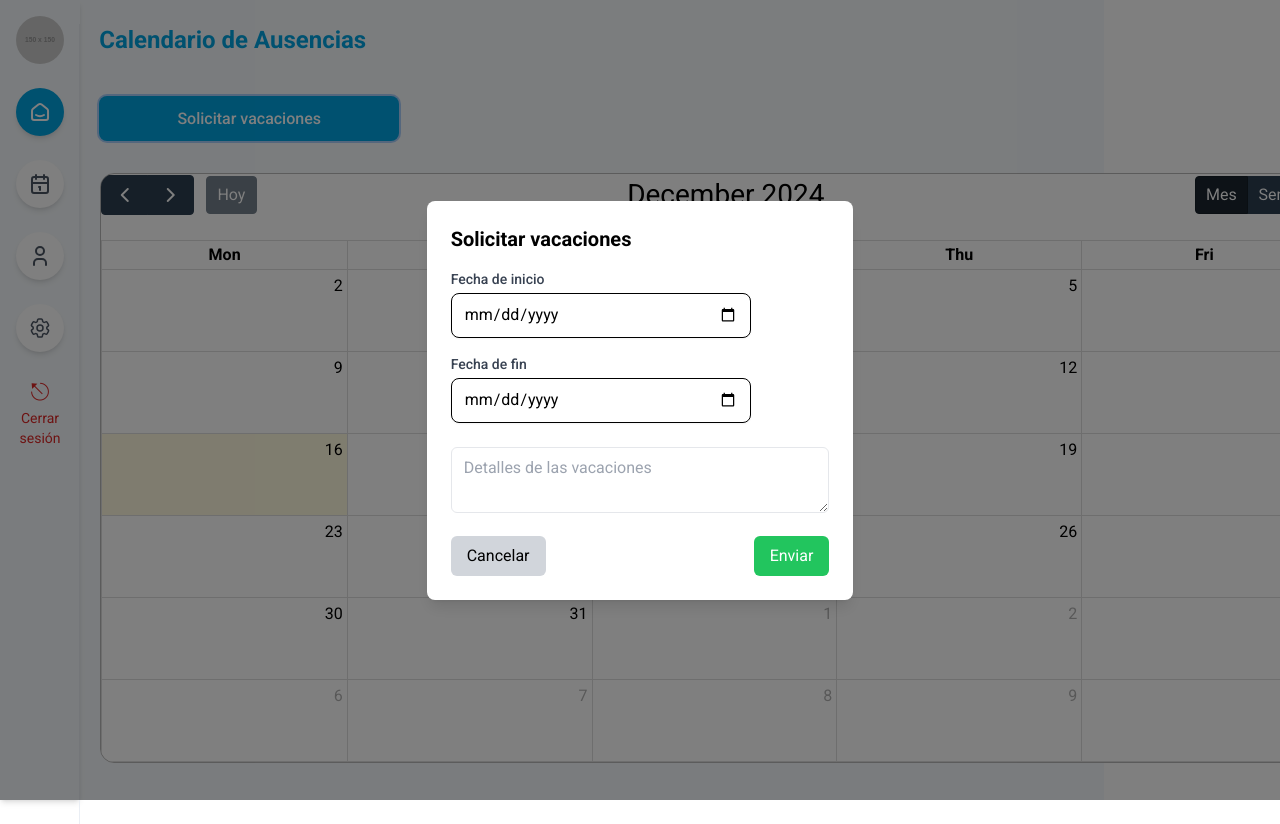
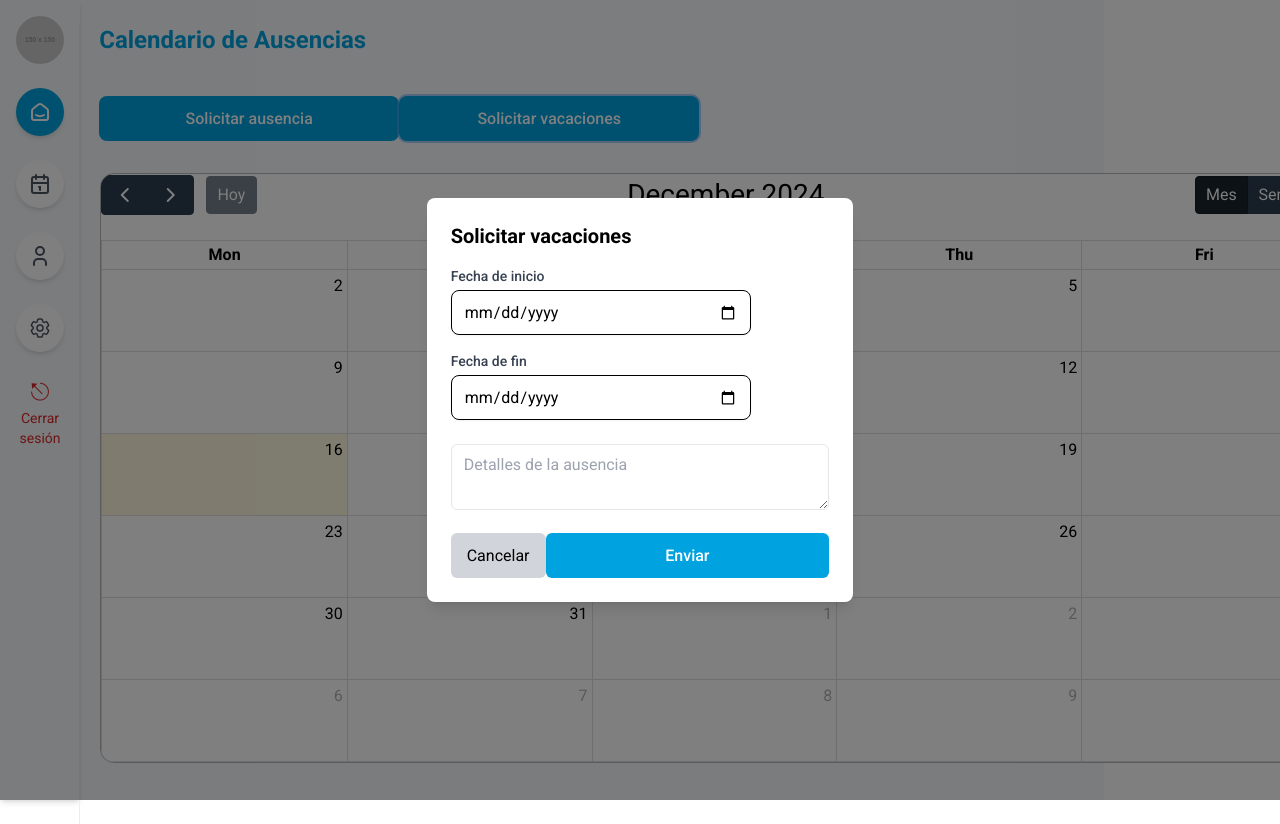
Before and after one commit to LorelizDev/AssecoSync_client, a React (Vite) app: page /calendar in a window 1280 px wide. Both pictures are taken after a click on the button "Solicitar vacaciones". Shown: the top 824 px of the page. Built offline with nearby package versions, Linux system fonts and the light colour scheme; a web font is replaced by a local one.

Commit message:
feat(calendar): implement absence request functionality and refactor modal into components

```diff
--- /dev/null
+++ b/src/components/ModalForm.jsx
@@ -0,0 +1,92 @@
+import React from 'react';
+import Input from './Input';
+import Button from './Button';
+
+const ModalForm = ({
+  isOpen,
+  onClose,
+  onSubmit,
+  title,
+  formData,
+  handleInputChange,
+  leaveRequestTypes,
+  excludeVacation = false, // Excluir vacaciones si es necesario
+}) => {
+  if (!isOpen) return null;
+
+  return (
+    <div className="fixed inset-0 bg-black bg-opacity-50 flex justify-center items-center z-50">
+      <div className="bg-white p-6 rounded-lg shadow-lg w-11/12 md:w-1/3">
+        <h2 className="text-xl font-bold mb-4">{title}</h2>
+        <form onSubmit={onSubmit}>
+          <Input
+            label="Fecha de inicio"
+            type="date"
+            name="start_date"
+            value={formData.start_date}
+            onChange={handleInputChange}
+            required
+          />
+          <Input
+            label="Fecha de fin"
+            type="date"
+            name="end_date"
+            value={formData.end_date}
+            onChange={handleInputChange}
+            required
+          />
+
+          {/* Mostrar el selector de tipo de ausencia solo si no es una solicitud de vacaciones */}
+          {!excludeVacation && (
+            <div className="mb-4">
+              <label className="block text-sm font-medium text-gray-700">
+                Tipo de ausencia
+              </label>
+              <select
+                name="type_id"
+                value={formData.type_id}
+                onChange={handleInputChange}
+                className="mt-1 block w-full h-[45px] px-3 py-2 border border-gray-300 rounded-lg focus:outline-none focus:ring-blue-400 focus:border-blue-400 transition"
+                required
+              >
+                <option value="">Seleccione un tipo</option>
+                {leaveRequestTypes
+                  .filter((type) => type.type !== 'Vacaciones') // Excluir "Vacaciones" si es una solicitud de ausencia
+                  .map((type) => (
+                    <option key={type.id} value={type.id}>
+                      {type.type}
+                    </option>
+                  ))}
+              </select>
+            </div>
+          )}
+
+          <textarea
+            name="details"
+            value={formData.details}
+            onChange={handleInputChange}
+            placeholder="Detalles de la ausencia"
+            className="mt-2 w-full px-3 py-2 border rounded-md"
+          />
+          <div className="mt-4 flex justify-between">
+            <button
+              type="button"
+              className="px-4 py-2 bg-gray-300 rounded-md"
+              onClick={onClose}
+            >
+              Cancelar
+            </button>
+            <Button
+              type="submit"
+              className="px-4 py-2 bg-blue-500 text-white rounded-md"
+            >
+              Enviar
+            </Button>
+          </div>
+        </form>
+      </div>
+    </div>
+  );
+};
+
+export default ModalForm;
--- a/src/pages/CalendarPage.jsx
+++ b/src/pages/CalendarPage.jsx
@@ -2,12 +2,12 @@ import React, { useState, useEffect, useCallback } from 'react';
 import FullCalendar from '@fullcalendar/react';
 import dayGridPlugin from '@fullcalendar/daygrid';
 import Sidebar from '../components/Sidebar';
-import Input from '../components/Input';
 import Button from '../components/Button';
 import { calendarServices } from '../services/calendarServices';
 import { toast, ToastContainer } from 'react-toastify';
 import 'react-toastify/dist/ReactToastify.css';
 import { useAuthStore } from '../context/authStore';
+import ModalForm from '../components/ModalForm';
 
 const LEAVE_TYPE_COLORS = {
   'Cita médica': '#17a2b8',
@@ -18,17 +18,22 @@ const LEAVE_TYPE_COLORS = {
 
 const CalendarPage = () => {
   const token = useAuthStore((state) => state.token);
-
-  // Estados del componente
   const [isVacationModalOpen, setIsVacationModalOpen] = useState(false);
+  const [isModalOpen, setIsModalOpen] = useState(false);
   const [events, setEvents] = useState([]);
+  const [formData, setFormData] = useState({
+    start_date: '',
+    end_date: '',
+    type_id: '',
+    details: '',
+  });
   const [vacationData, setVacationData] = useState({
     start_date: '',
     end_date: '',
     details: '',
   });
+  const [leaveRequestTypes, setLeaveRequestTypes] = useState([]);
 
-  // Obtener las solicitudes de ausencia y renderizarlas en el calendario
   const fetchInitialData = useCallback(async () => {
     if (!token) {
       toast.error('No se encontró token de autenticación');
@@ -36,6 +41,7 @@ const CalendarPage = () => {
     }
 
     try {
+      const types = await calendarServices.getLeaveRequestTypes(token);
       const requests = await calendarServices.getAllLeaveRequests(token);
 
       const calendarEvents = requests
@@ -48,19 +54,22 @@ const CalendarPage = () => {
             return null;
           }
 
+          const leaveType = types.find((type) => type.id === request.typeId);
+
           const adjustedEndDate = new Date(endDate);
           adjustedEndDate.setDate(adjustedEndDate.getDate() + 1);
 
           return {
-            title: request.type === 'Vacaciones' ? 'Vacaciones' : 'Ausencia',
+            title: leaveType ? leaveType.type : 'Ausencia',
             start: startDate.toISOString().split('T')[0],
             end: adjustedEndDate.toISOString().split('T')[0],
-            color: LEAVE_TYPE_COLORS['Vacaciones'],
+            color: LEAVE_TYPE_COLORS[leaveType?.type] || '#6c757d',
           };
         })
         .filter((event) => event !== null);
 
       setEvents(calendarEvents);
+      setLeaveRequestTypes(types);
     } catch (error) {
       console.error('Error al cargar datos:', error);
       toast.error(
@@ -75,13 +84,71 @@ const CalendarPage = () => {
     }
   }, [fetchInitialData, token]);
 
-  // Manejo del formulario de vacaciones
+  const handleInputChange = (e) => {
+    const { name, value } = e.target;
+    setFormData((prev) => ({
+      ...prev,
+      [name]: value,
+    }));
+  };
+
   const handleVacationChange = (e) => {
     const { name, value } = e.target;
     setVacationData((prev) => ({
       ...prev,
       [name]: value,
     }));
+  };
+
+  const handleSubmitLeaveRequest = async (e) => {
+    e.preventDefault();
+
+    try {
+      if (!formData.start_date || !formData.end_date || !formData.type_id) {
+        toast.error('Por favor complete todos los campos requeridos');
+        return;
+      }
+
+      const newRequest = await calendarServices.createLeaveRequest(
+        {
+          startDate: formData.start_date,
+          endDate: formData.end_date,
+          details: formData.details,
+          typeId: formData.type_id,
+          statusId: 1, // Estado pendiente
+        },
+        token
+      );
+
+      const adjustedEndDate = new Date(formData.end_date);
+      adjustedEndDate.setDate(adjustedEndDate.getDate() + 1);
+
+      const leaveType = leaveRequestTypes.find(
+        (type) => type.id === parseInt(formData.type_id)
+      );
+
+      const newEvent = {
+        title: leaveType ? leaveType.type : 'Ausencia',
+        start: formData.start_date,
+        end: adjustedEndDate.toISOString().split('T')[0],
+        color: LEAVE_TYPE_COLORS[leaveType?.type] || '#6c757d',
+      };
+
+      setEvents((prevEvents) => [...prevEvents, newEvent]);
+
+      setFormData({
+        start_date: '',
+        end_date: '',
+        type_id: '',
+        details: '',
+      });
+      setIsModalOpen(false);
+
+      toast.success('Solicitud de ausencia creada exitosamente');
+    } catch (error) {
+      console.error('Error al crear solicitud de ausencia:', error);
+      toast.error('Error al crear la solicitud de ausencia');
+    }
   };
 
   const handleSubmitVacationRequest = async (e) => {
@@ -93,22 +160,12 @@ const CalendarPage = () => {
         return;
       }
 
-      // Log para verificar los datos enviados
-      console.log('Datos enviados al backend:', {
-        startDate: vacationData.start_date, // Cambio a `startDate`
-        endDate: vacationData.end_date, // Cambio a `endDate`
-        details: vacationData.details, // Opcional, pero importante para el log
-        typeId: 1, // Fijo para vacaciones
-        statusId: 1, // Estado inicial pendiente
-      });
-
-      // Enviar solicitud de vacaciones
       const newVacation = await calendarServices.createLeaveRequest(
         {
           startDate: vacationData.start_date,
           endDate: vacationData.end_date,
-          details: vacationData.details, // Incluye "details" si es necesario
-          typeId: 1, // Vacaciones
+          details: vacationData.details,
+          typeId: 1, // Fijo para vacaciones
           statusId: 1, // Pendiente
         },
         token
@@ -126,7 +183,6 @@ const CalendarPage = () => {
 
       setEvents((prevEvents) => [...prevEvents, newEvent]);
 
-      // Resetear el formulario
       setVacationData({
         start_date: '',
         end_date: '',
@@ -137,11 +193,6 @@ const CalendarPage = () => {
       toast.success('Solicitud de vacaciones creada exitosamente');
     } catch (error) {
       console.error('Error al crear solicitud de vacaciones:', error);
-
-      if (error.response) {
-        console.error('Respuesta del backend:', error.response.data);
-      }
-
       toast.error('Error al crear la solicitud de vacaciones');
     }
   };
@@ -160,6 +211,9 @@ const CalendarPage = () => {
         </div>
 
         <div className="relative px-4 md:pl-[1.2rem] pb-4">
+          <Button onClick={() => setIsModalOpen(true)} className="mb-4">
+            Solicitar ausencia
+          </Button>
           <Button onClick={() => setIsVacationModalOpen(true)} className="mb-4">
             Solicitar vacaciones
           </Button>
@@ -189,53 +243,29 @@ const CalendarPage = () => {
         </div>
       </div>
 
-      {isVacationModalOpen && (
-        <div className="fixed inset-0 bg-black bg-opacity-50 flex justify-center items-center z-50">
-          <div className="bg-white p-6 rounded-lg shadow-lg w-11/12 md:w-1/3">
-            <h2 className="text-xl font-bold mb-4">Solicitar vacaciones</h2>
-            <form onSubmit={handleSubmitVacationRequest}>
-              <Input
-                label="Fecha de inicio"
-                type="date"
-                name="start_date"
-                value={vacationData.start_date}
-                onChange={handleVacationChange}
-                required
-              />
-              <Input
-                label="Fecha de fin"
-                type="date"
-                name="end_date"
-                value={vacationData.end_date}
-                onChange={handleVacationChange}
-                required
-              />
-              <textarea
-                name="details"
-                value={vacationData.details}
-                onChange={handleVacationChange}
-                placeholder="Detalles de las vacaciones"
-                className="mt-2 w-full px-3 py-2 border rounded-md"
-              />
-              <div className="mt-4 flex justify-between">
-                <button
-                  type="button"
-                  className="px-4 py-2 bg-gray-300 rounded-md"
-                  onClick={() => setIsVacationModalOpen(false)}
-                >
-                  Cancelar
-                </button>
-                <button
-                  type="submit"
-                  className="px-4 py-2 bg-green-500 text-white rounded-md"
-                >
-                  Enviar
-                </button>
-              </div>
-            </form>
-          </div>
-        </div>
-      )}
+      {/* Modal de Solicitar Ausencia */}
+      <ModalForm
+        isOpen={isModalOpen}
+        onClose={() => setIsModalOpen(false)}
+        onSubmit={handleSubmitLeaveRequest}
+        title="Solicitar ausencia"
+        formData={formData}
+        handleInputChange={handleInputChange}
+        leaveRequestTypes={leaveRequestTypes}
+      />
+
+      {/* Modal de Solicitar Vacaciones */}
+      <ModalForm
+        isOpen={isVacationModalOpen}
+        onClose={() => setIsVacationModalOpen(false)}
+        onSubmit={handleSubmitVacationRequest}
+        title="Solicitar vacaciones"
+        formData={vacationData}
+        handleInputChange={handleVacationChange}
+        leaveRequestTypes={leaveRequestTypes}
+        excludeVacation={true} // Excluir "Vacaciones" de la lista
+      />
+
       <ToastContainer />
     </div>
   );
```
